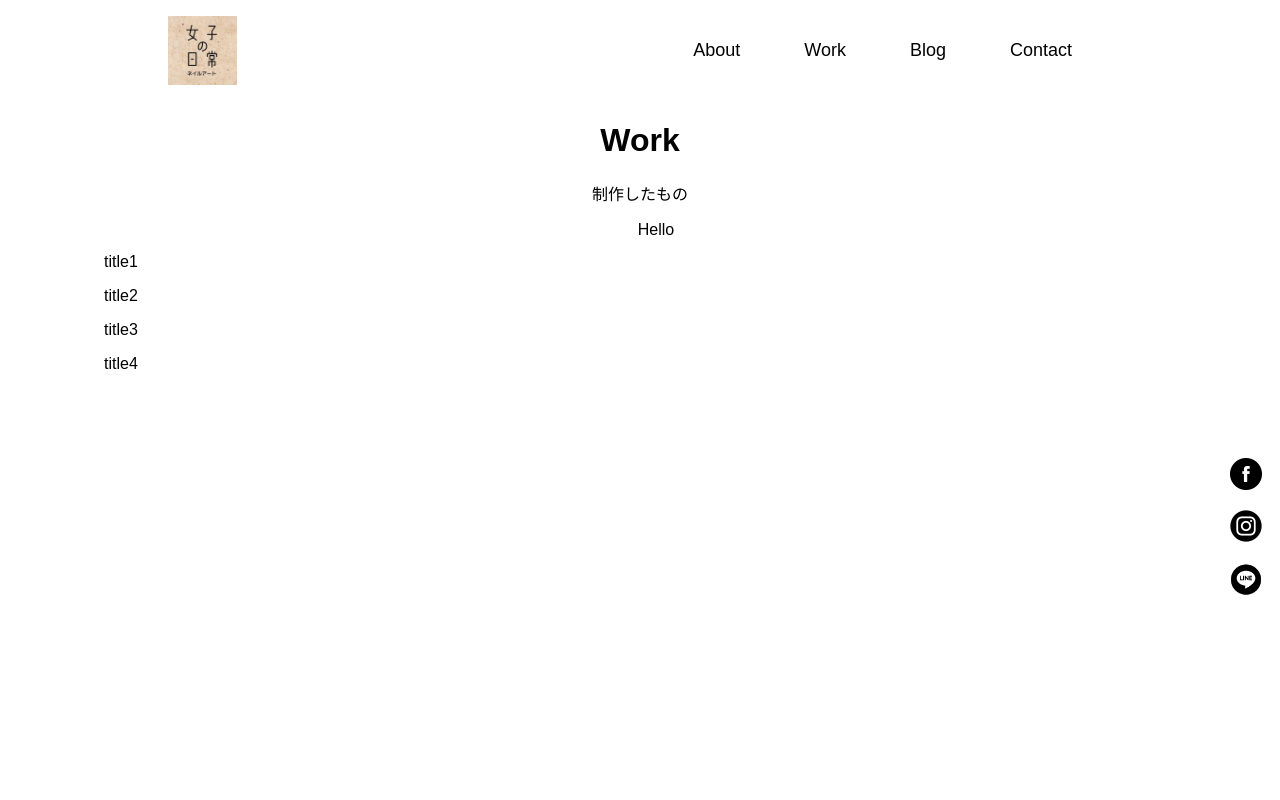
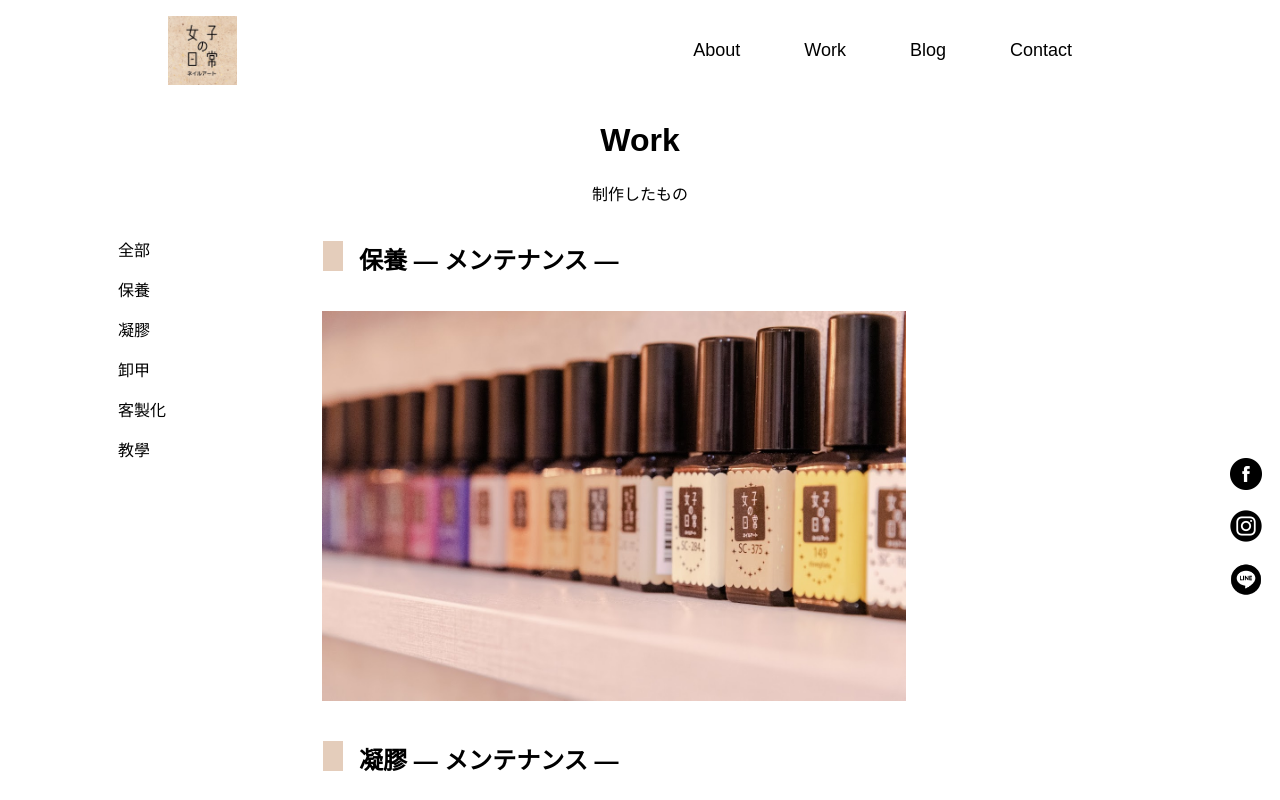
Before and after one commit to kkshen3352/Good-Daily-Nails, a Next.js app: page /work in a window 1280 px wide. Shown: the top 800 px of the page. Built offline with nearby package versions, Linux system fonts and the light colour scheme.

Commit message:
'add_page_work'

```diff
--- a/pages/work.js
+++ b/pages/work.js
@@ -2,32 +2,78 @@
 import Nav from "../pages/index/nav";
 import Head from "next/head";
 import styles from "../styles/Home.module.css";
+import Foot from "../pages/index/foot";
+import Image from "next/image";
 
 export default function About() {
+    const main = [
+        { title: "保養 — メンテナンス —", text: "保養" },
+        { title: "凝膠 — メンテナンス —", text: "凝膠" },
+        { title: "卸甲 — メンテナンス —", text: "卸甲" },
+        { title: "客製化 — メンテナンス —", text: "客製化" },
+        { title: "教學 — メンテナンス —", text: "教學" },
+    ];
     return (
         <>
             <Nav />
             <Head></Head>
 
-            <div className={styles.container}>
-                <div style={{ textAlign: "center", margin: "0 auto" }}>
-                    <h1>Work</h1>
-                    <p>制作したもの</p>
-                </div>
+            {/* className={styles.container} */}
+            <div style={{ textAlign: "center", margin: "0 auto" }}>
+                <h1>Work</h1>
+                <p>制作したもの</p>
+            </div>
 
-                <div className={styles.flex}>
-                    <aside className={styles.aside}>
-                        <li className={styles.asideli}>
-                            <ul>title1</ul>
-                            <ul>title2</ul>
-                            <ul>title3</ul>
-                            <ul>title4</ul>
+            <div className={styles.wrapper}>
+                <section className={styles.flex}>
+                    <aside>
+                        <li className={styles.workli}>
+                            <ul>全部</ul>
+                            <ul>保養</ul>
+                            <ul>凝膠</ul>
+                            <ul>卸甲</ul>
+                            <ul>客製化</ul>
+                            <ul>教學</ul>
                         </li>
                     </aside>
 
-                    <main>Hello</main>
-                </div>
+                    <main>
+                        <div
+                            className={styles.Skillsbox}
+                            style={{ textAlign: "left", display: "flex",flexDirection:'column' }}
+                        >
+                            {main.map(({title,text},i) => (
+                                <div style={{ flexDirection: "column" }} key={i}>
+                                    <div className={styles.worktitlecenter}>
+                                        <p className={styles.boxbackground}></p>
+                                        <h2 style={{ marginLeft: "1rem" }}>
+                                            {title}
+                                        </h2>
+                                    </div>
+                                    {/* 內容 */}
+                                    <div className={styles.Work_card___LpL1}>
+                                        <Image
+                                            className={
+                                                styles.Work_card___LpL1Image
+                                            }
+                                            src="/images/DSC_9610.jpg"
+                                            alt=""
+                                            width={600}
+                                            height={400}
+                                        />
+                                        <div className={styles.workinfo}>
+                                            <div style={{ marginTop: "60px" }}>
+                                                <p>Nails{text}</p>
+                                            </div>
+                                        </div>
+                                    </div>
+                                </div>
+                            ))}
+                        </div>
+                    </main>
+                </section>
             </div>
+            <Foot />
         </>
     );
 }
--- a/styles/Home.module.css
+++ b/styles/Home.module.css
@@ -1,6 +1,12 @@
 .container {
     margin: 0;
     padding: 0;
+}
+
+.wrapper {
+    max-width: 960px;
+    max-height: auto;
+    margin: 0 auto;
 }
 
 .flex {
@@ -228,6 +234,8 @@
     width: 20px;
     height: 30px;
     background-color: #e4cdbb;
+    margin: 20px 0 0 0;
+    margin-left: 17px;
 }
 
 .careerborder {
@@ -242,15 +250,78 @@
 }
 
 /* work */
-.aside {
-    padding: 1rem;
+
+.workli {
+    max-width: 100%;
+    width: 100px;
+    height: auto;
 }
 
-.asideli {
-    position: absolute;
-    left: 0;
+.Skillsbox {
+    max-width: 100%;
+    width: 960px;
+    height: auto;
+    margin-left: 4rem;
     padding-left: 4rem;
 }
+
+.worktitlecenter {
+    display: flex;
+    flex-direction: row;
+}
+
+.maintainance {
+    max-width: 100%;
+    width: 760px;
+    height: 450px;
+    /* border: 1px solid red; */
+}
+
+/* workinfo */
+.Work_card___LpL1 {
+    /* 設定父親定位點 */
+    position: relative;
+    width: 600px;
+    height: auto;
+    object-fit: fill;
+    float: left;
+    max-width: 100%;
+    max-height: 100%;
+    margin: 0.5rem;
+    padding: 0.5rem;
+}
+
+.Work_card___LpL1 Image {
+    /* display: block; */
+    width: 100%;
+    height: auto;
+}
+.workinfo {
+    /* display: none; */
+    opacity: 0;
+    position: absolute;
+    box-sizing: border-box;
+    background-color: rgba(255, 255, 255, 0.7);
+    top: 0;
+    width: 91%;
+    height: 89%;
+    text-align: center;
+    /* padding-top: 100px; */
+    /* padding-bottom: 100px; */
+    /* padding-left: -10px; */
+    /* margin-top: 13.5px; */
+    margin: 18px;
+}
+.workinfo p {
+    padding-top: 120px;
+    color: black;
+    /* color: #fff; */
+}
+.workinfo:hover {
+    -webkit-transition: 500ms;
+    opacity: 1;
+}
+
 /* .card {
     margin: 1rem;
     padding: 1.5rem;
```
